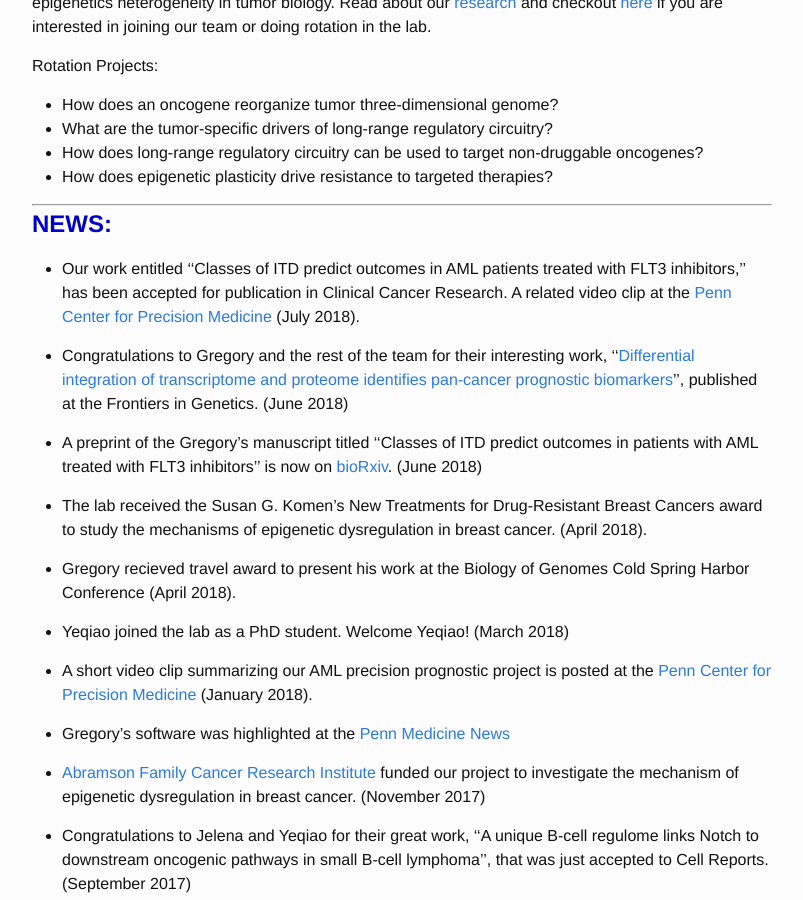
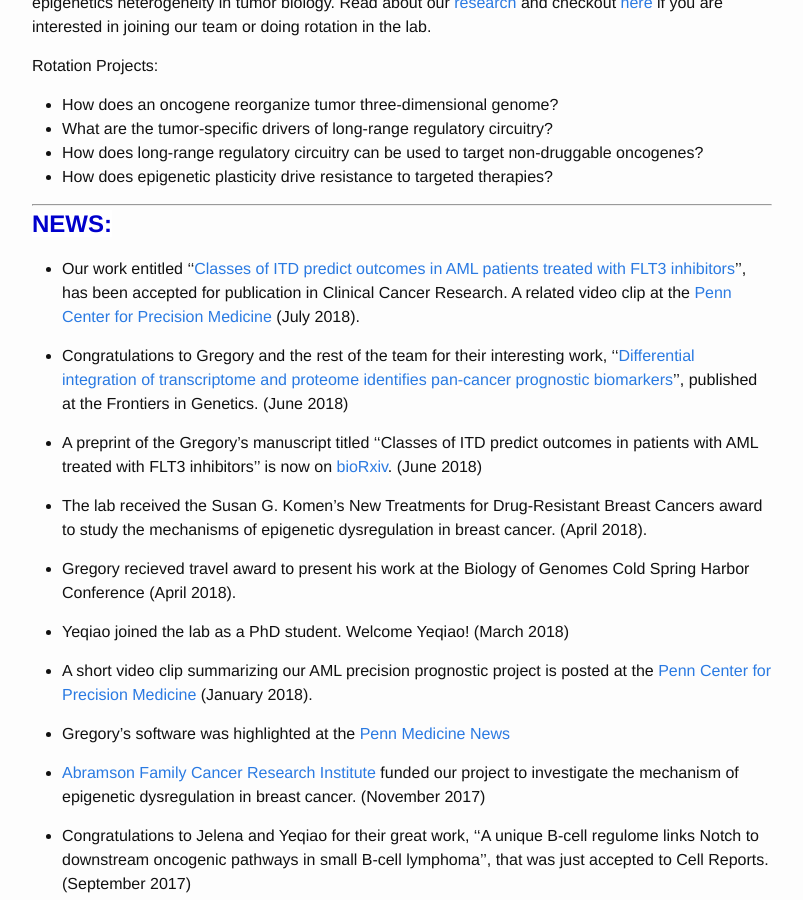
Before and after one commit to faryabib/faryabib.github.io, a Jekyll site: the page built from index.md, in a window 1280 px wide and 900 px high, scrolled down 676 px. Shown: the whole window, without its empty margins (238-1041 px from the left). Built offline with Jekyll 4.4.1, drawn with Linux system fonts in a browser that asks for light colours; part of the change alters nothing that is shown.

```diff
--- a/index.md
+++ b/index.md
@@ -22,7 +22,7 @@ Rotation Projects:
 
 ----
 <strong><span style="font-size: 1.5em; font-weight: bold; color: #0000cc; background-color: #ffffff">NEWS:</span><strong>
-+ Our work entitled ''Classes of ITD predict outcomes in AML patients treated with FLT3 inhibitors,'' has been accepted for publication in Clinical Cancer Research. A related video clip at the [Penn Center for Precision Medicine](https://www.youtube.com/watch?v=vqLXfHXP98A&index=20&list=PLRGEsZTjjo8mLReT4vqHU6cc_d4hn46GV) (July 2018).
++ Our work entitled ''[Classes of ITD predict outcomes in AML patients treated with FLT3 inhibitors](http://clincancerres.aacrjournals.org/content/early/2018/09/01/1078-0432.CCR-18-0655)'', has been accepted for publication in Clinical Cancer Research. A related video clip at the [Penn Center for Precision Medicine](https://www.youtube.com/watch?v=vqLXfHXP98A&index=20&list=PLRGEsZTjjo8mLReT4vqHU6cc_d4hn46GV) (July 2018).
 
 + Congratulations to Gregory and the rest of the team for their interesting work, ''[Differential integration of transcriptome and proteome identifies pan-cancer prognostic biomarkers](https://goo.gl/pvZ4Dn)'', published at the Frontiers in Genetics. (June 2018)
 
```
